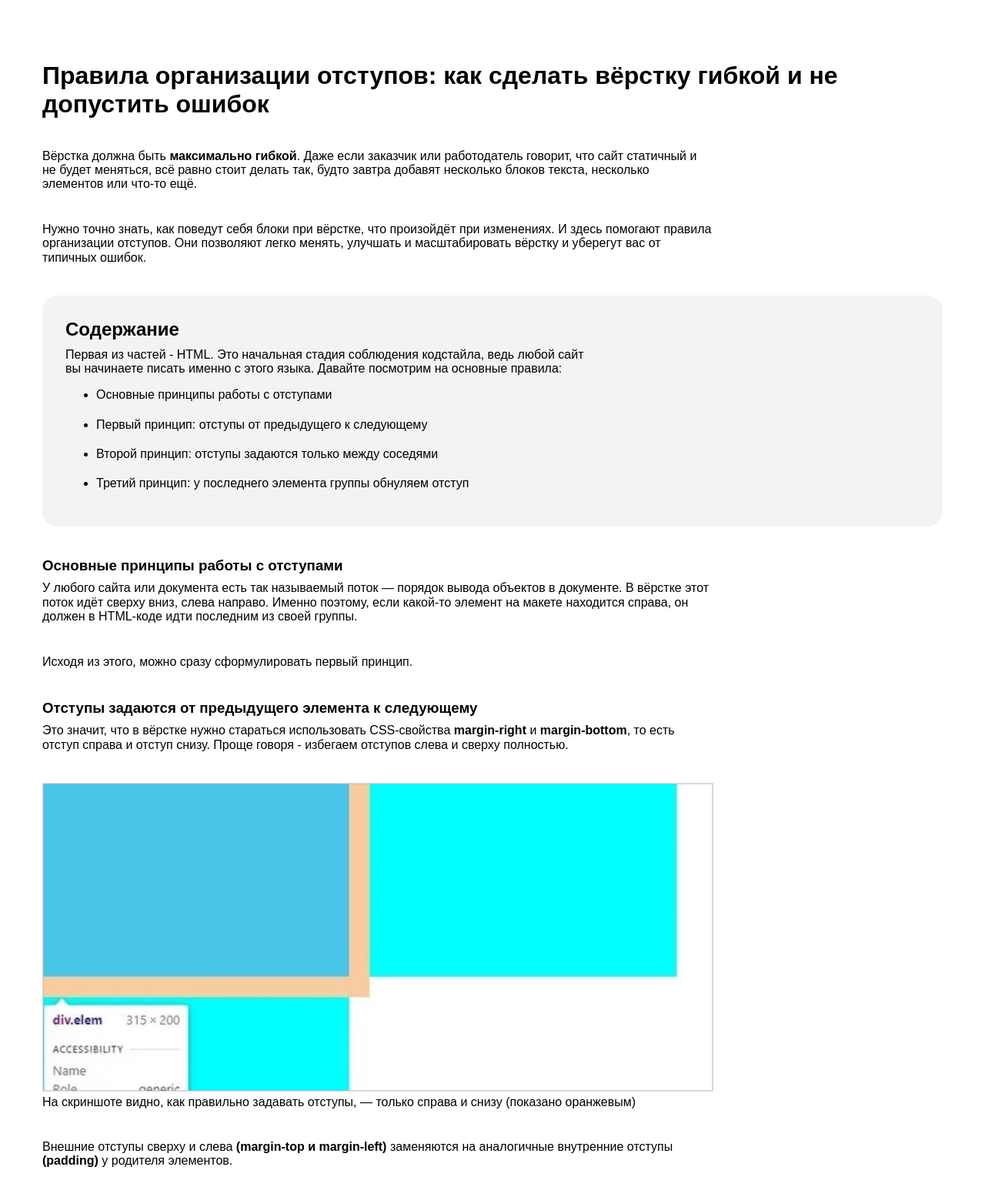
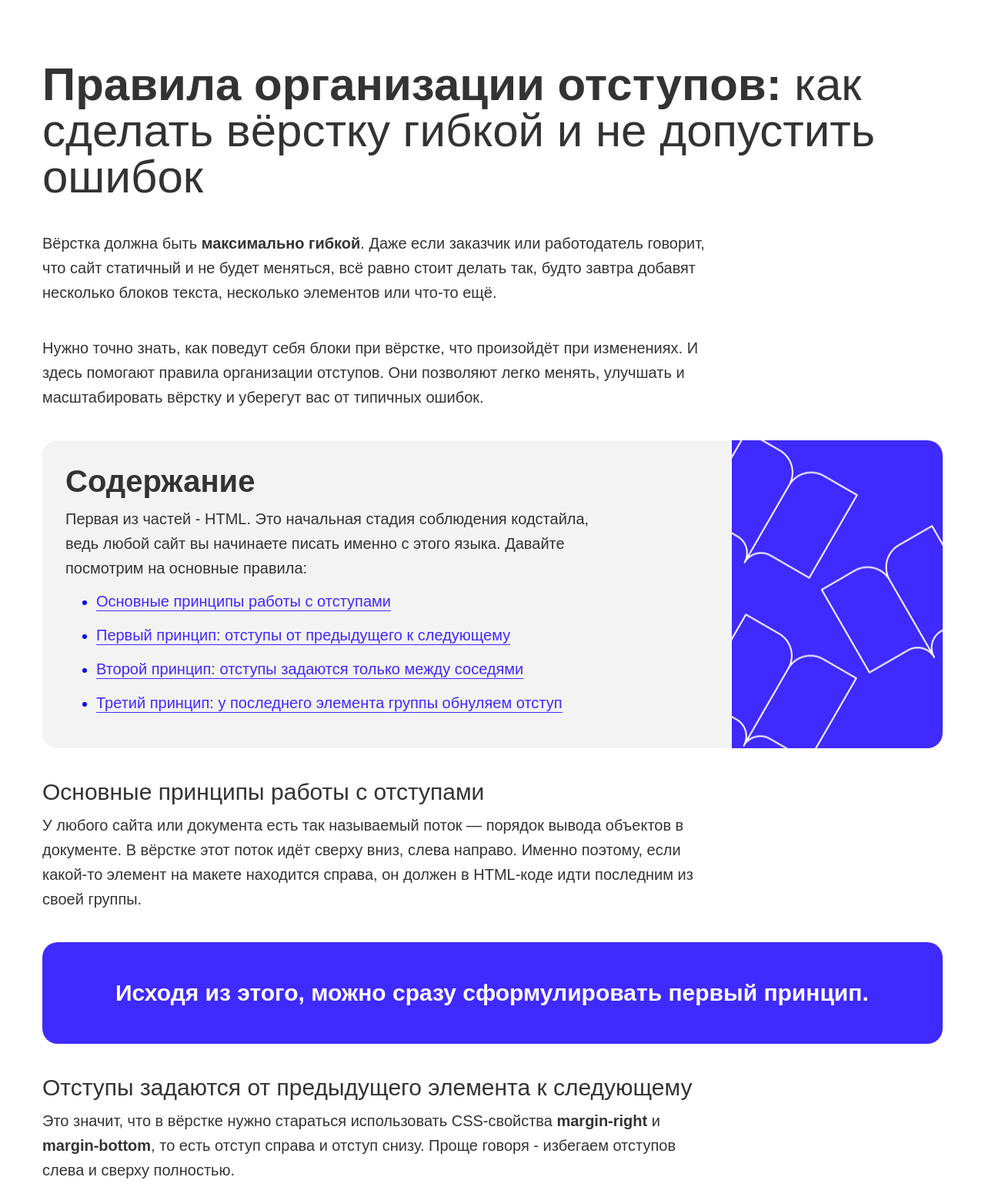
Before and after one commit to user4562/2, a plain HTML site: page article.html in a window 1280 px wide. Shown: the top 1555 px of the page at 77% size. Drawn offline with Linux system fonts and the light colour scheme.

Commit message:
version-3

```diff
--- a/article.html
+++ b/article.html
@@ -15,31 +15,34 @@
   <div class="container">
 
     <div class="header">
-      <h1 class="header-title">Правила организации отступов: как сделать вёрстку гибкой и не допустить ошибок</h1>
-      <p class="paragraph">
+      <h1 class="header-title">
+        <strong>Правила организации отступов:</strong>
+        как сделать вёрстку гибкой и не допустить ошибок
+      </h1>
+      <p class="text">
         Вёрстка должна быть <strong>максимально гибкой</strong>. Даже если заказчик или работодатель говорит,
         что сайт статичный и не будет меняться, всё равно стоит делать так, будто завтра добавят
         несколько блоков текста, несколько элементов или что-то ещё.
       </p>
-      <p class="paragraph">
+      <p class="text">
         Нужно точно знать, как поведут себя блоки при вёрстке, что произойдёт при изменениях.
         И здесь помогают правила организации отступов. Они позволяют легко менять, улучшать и
         масштабировать вёрстку и уберегут вас от типичных ошибок.
       </p>
     </div>
 
-    <div class="section-grey">
+    <div class="section-grey section-grey-first">
       <h2 class="section-grey-title">Содержание</h2>
-      <p class="paragraph">
+      <p class="text">
         Первая из частей - HTML. Это начальная стадия соблюдения кодстайла, ведь любой сайт вы
         начинаете писать именно с этого языка. Давайте посмотрим на основные правила:
       </p>
       <ul class="navigantion-list">
-        <li class="navigation-item"><a href="#section-1">Основные принципы работы с отступами</a></li>
-        <li class="navigation-item"><a href="#section-2">Первый принцип: отступы от предыдущего к следующему</a></li>
-        <li class="navigation-item"><a href="#section-3">Второй принцип: отступы задаются только между соседями</a>
+        <li class="navigation-item"><a class="item-link" href="#section-1">Основные принципы работы с отступами</a></li>
+        <li class="navigation-item"><a class="item-link" href="#section-2">Первый принцип: отступы от предыдущего к следующему</a></li>
+        <li class="navigation-item"><a class="item-link" href="#section-3">Второй принцип: отступы задаются только между соседями</a>
         </li>
-        <li class="navigation-item"><a href="#section-4">Третий принцип: у последнего элемента группы обнуляем
+        <li class="navigation-item"><a class="item-link" href="#section-4">Третий принцип: у последнего элемента группы обнуляем
             отступ</a>
         </li>
       </ul>
@@ -47,35 +50,35 @@
 
     <div class="section" id="section-1">
       <h3 class="section-title">Основные принципы работы с отступами</h3>
-      <p class="paragraph">
+      <p class="text">
         У любого сайта или документа есть так называемый поток — порядок вывода объектов в документе.
         В вёрстке этот поток идёт сверху вниз, слева направо. Именно поэтому, если какой-то элемент
         на макете находится справа, он должен в HTML-коде идти последним из своей группы.
       </p>
-      <p class="paragraph">
+      <p class="text text-blue">
         Исходя из этого, можно сразу сформулировать первый принцип.
       </p>
     </div>
 
     <div class="section" id="section-2">
       <h3 class="section-title">Отступы задаются от предыдущего элемента к следующему</h3>
-      <p class="paragraph">
+      <p class="text">
         Это значит, что в вёрстке нужно стараться использовать CSS-свойства <b>margin-right</b> и
         <b>margin-bottom</b>, то есть отступ справа и отступ снизу. Проще говоря - избегаем отступов
         слева и сверху полностью.
       </p>
       <figure class="figure">
         <img class="figure-image" src="img/1.jpg" alt="Как правильно задавать отступы.">
-        <figcaption>
+        <figcaption class="figure-caption">
           На скриншоте видно, как правильно задавать отступы, — только справа и снизу (показано оранжевым)
         </figcaption>
       </figure>
-      <p class="paragraph">
+      <p class="text">
         Внешние отступы сверху и слева <b>(margin-top и margin-left)</b> заменяются на аналогичные внутренние
         отступы <b>(padding)</b> у родителя элементов.
       </p>
       <img class="image" src="img/2.jpg" alt="Пример отступов">
-      <p class="paragraph">
+      <p class="text">
         Получается, что блок не может сдвигаться благодаря своим отступам, — он делает это только
         за счёт соседних элементов (и сам двигает соседние).
       </p>
@@ -83,18 +86,18 @@
 
     <div class="section" id="section-3">
       <h3 class="section-title">Отступы задаются только между соседними элементами в потоке</h3>
-      <p class="paragraph">
+      <p class="text">
         Если у блока нет соседа с левой стороны — задавать ему отступ слева нельзя.
         То же самое касается любой из сторон.
       </p>
       <img class="image" src="img/3.jpg" alt="Пример отступов">
-      <p class="paragraph">
+      <p class="text">
         У обоих задан отступ снизу. Для первого списка это применимо, потому что есть сосед снизу — второй список.
         А для второго, не имеющего такого соседа, — отступа нет.
       </p>
       <figure class="figure">
         <img class="figure-image" src="img/4.jpg" alt="Пример выпаденания отступов">
-        <figcaption>
+        <figcaption class="figure-caption">
           На скриншоте — выпадение отступов. Отступ есть, но он не увеличивает размер «родителя» с голубым фоном,
           образуя лишний отступ — типичную ошибку вёрстки
         </figcaption>
@@ -103,17 +106,17 @@
 
     <div class="section" id="section-4">
       <h3 class="section-title">Последнему элементу группы нужно обнулять отступ</h3>
-      <p class="paragraph">
+      <p class="text">
         Это легко сделать с помощью псевдоклассов в CSS. Например, есть псевдокласс <b>:last-child</b>,
         который позволяет выбрать последний элемент из группы (например, как в нашем случае:
         мы найдём последний элемент списка)
       </p>
-      <p class="paragraph">
+      <p class="text">
         С помощью <b>:last-child</b> мы обнуляем отступ у последнего <b>ul</b>, как показано в примере.
         Теперь всё работает как надо.
       </p>
       <img class="image" src="img/5.jpg" alt="Пример псевдокласса :last-child">
-      <p class="paragraph">
+      <p class="text">
         Чтобы не создавать два селектора, можно написать короче, используя псевдокласс <b>:not</b>.
         Тут мы буквально говорим следующее: «Задай отступ всем ul, но не последнему».
       </p>
@@ -122,25 +125,25 @@
 
     <div class="section">
       <h3 class="section-title">Типичный пример: отступы в карточке</h3>
-      <p class="paragraph">
+      <p class="text">
         Рассмотрим типичный пример — реализацию карточки с контентом на сайте. Как здесь лучше поступить?
       </p>
-      <p class="paragraph">
+      <p class="text">
         В нашем примере самая простая карточка: с картинкой, заголовком и описанием. Как правильнее
         сделать отступы у заголовка и описания? На самом деле, всё очень просто: нужно применить принципы,
         о которых я рассказал.
       </p>
       <img class="image" src="img/7.jpg" alt="Пример отступов в карточке">
-      <p class="paragraph">
+      <p class="text">
         Нам достаточно обернуть весь текст карточки в блок и задать блоку внутренний отступ — padding.
         Так наша вёрстка будет соответствовать сразу трём принципам. А чтобы сделать отступ между заголовком
         и описанием, достаточно просто сделать отступ снизу — для заголовка.
       </p>
     </div>
 
-    <div class="section-grey">
+    <div class="section-grey section-grey-last">
       <h2 class="section-grey-title">Итог</h2>
-      <p class="paragraph">
+      <p class="text">
         Это основные правила организации отступов, которые помогут вам сделать вёрстку качественной и гибкой.
         Главное — начать им следовать. Со временем их соблюдение войдёт в привычку и вы начнёте сразу понимать,
         где можно допустить ошибку и как её избежать.
--- a/css/style.css
+++ b/css/style.css
@@ -18,9 +18,8 @@ img {
 }
 
 body {
-	font-family: 'font', sans-serif;
+  font-family: Arial, Verdana, sans-serif;
 }
-
 
 /* index */
 
@@ -42,14 +41,24 @@ body {
 .navigantion-link {
   display: inline-block;
   padding: 24px 49px;
+  background-color: #3f2aff;
+  font-weight: 700;
+  font-size: 18px;
 }
 
 .navigantion-link:not(:last-child) {
   margin-right: 25px;
 }
 
+.download-link {
+  padding-left: 30px;
+  background: transparent url("../img/download.png") no-repeat left center;
+  color: #3f2aff;
+  font-weight: 700;
+  font-size: 18px;
+}
+
 /* article */
-
 
 .container {
   margin: 0 auto;
@@ -60,37 +69,75 @@ body {
 .header-title {
   margin: 0;
   margin-bottom: 40px;
+  color: #333;
+  font-weight: 400;
+  font-size: 60px;
+  line-height: 60px;
 }
 
-.paragraph {
+.text {
   margin: 0;
   margin-bottom: 40px;
   width: 872px;
+  color: #333;
+  font-weight: 400;
+  font-size: 20px;
+  line-height: 32px;
 }
 
-.section-grey-title,
-.section-title
-{
+.text-blue {
+  padding: 50px 95px;
+  width: 100%;
+  border-radius: 20px;
+  background-color: #3f2aff;
+  color: white;
+  font-weight: 700;
+  font-size: 30px;
+}
+
+.section-grey-title {
   margin: 0;
   margin-bottom: 10px;
+  color: #333;
+  font-size: 40px;
+  line-height: 46px;
+}
+
+.section-title {
+  margin: 0;
+  margin-bottom: 10px;
+  color: #333;
+  font-weight: 400;
+  font-size: 30px;
+  line-height: 34px;
 }
 
 .section-grey {
+  padding: 30px;
   border-radius: 20px;
-  padding: 30px;
   background-color: #f3f3f3;
+  background-position: right;
+  background-repeat: no-repeat;
+}
+
+.section-grey-first {
+  background-image: url("../img/decorate-1.png");
+}
+
+.section-grey-last {
+  background-image: url("../img/decorate-2.png");
 }
 
 .section-grey:not(:last-child) {
   margin-bottom: 40px;
 }
 
-.section-grey .paragraph {
+.section-grey .text {
+  margin-bottom: 10px;
   width: 692px;
-  margin-bottom: 10px;
 }
 
-.section-grey .paragraph:last-child {
+.section-grey .text:last-child {
   margin-bottom: 0;
 }
 
@@ -99,8 +146,20 @@ body {
   padding-left: 15px;
 }
 
+.navigation-item::marker {
+  color: blue;
+  font-size: 1.2em;
+}
+
 .navigation-item:not(:last-child) {
   margin-bottom: 20px;
+}
+
+.item-link {
+  display: inline-block;
+  border-bottom: 1px solid #3f2aff;
+  color: #3f2aff;
+  font-size: 20px;
 }
 
 .figure {
@@ -108,6 +167,15 @@ body {
   margin: 0;
   margin-bottom: 40px;
   width: 872px;
+  font-size: 0;
+}
+
+.figure-caption {
+  padding: 14px;
+  border: 1px solid #b6b6b6;
+  text-align: center;
+  font-weight: 400;
+  font-size: 14px;
 }
 
 .image {
```
Also changed, not shown: index.html (+3 -3 lines).
